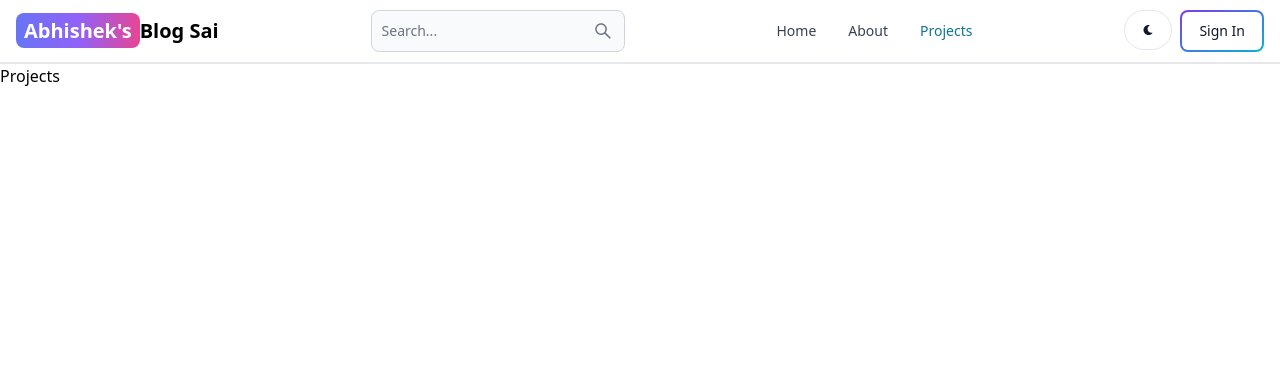
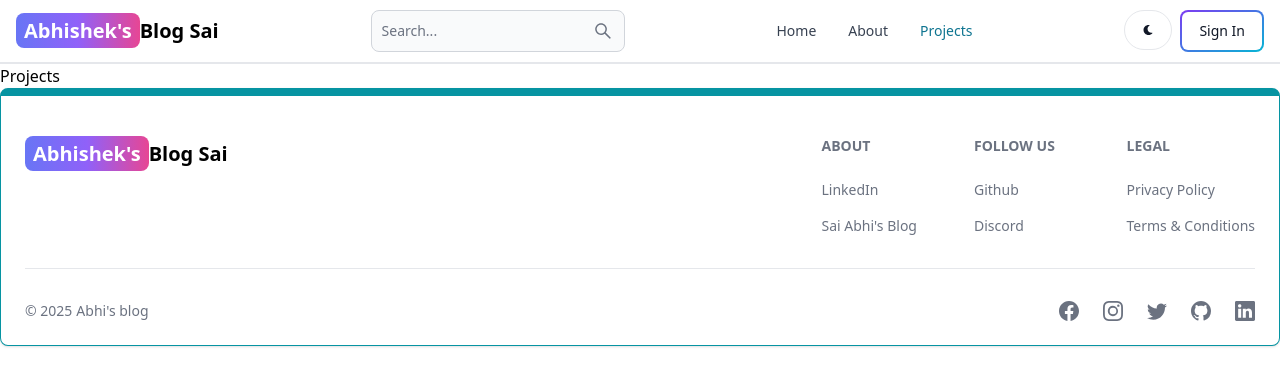
Before and after one commit to abhishekrithik/mern-blog, a React (Vite) app in the folder client/: page /projects in a window 1280 px wide. Shown: the top 386 px of the page. Built offline with nearby package versions, Linux system fonts and the light colour scheme.

Commit message:
create the footer component

```diff
--- a/client/src/App.jsx
+++ b/client/src/App.jsx
@@ -1,5 +1,6 @@
 import { BrowserRouter, Routes, Route } from 'react-router-dom'
 import Header from './components/Header'
+import Footer from './components/Footer'
 import Home from './pages/Home'
 import About from './pages/About'
 import Signin from './pages/Signin'
@@ -20,6 +21,7 @@
         <Route path="/projects" element={<Projects/>}/>
 
     </Routes>
+       <Footer/>
     </BrowserRouter>
 )
 }
--- /dev/null
+++ b/client/src/components/Footer.jsx
@@ -0,0 +1,86 @@
+import { Footer } from "flowbite-react";
+import { Link } from "react-router-dom";
+import { BsFacebook, BsInstagram, BsTwitter, BsGithub, BsLinkedin } from 'react-icons/bs';
+
+export default function FooterCom() {
+  return (
+    <Footer container className='border border-t-8 border-teal-500'>
+      <div className="w-full max-w-7xl mx-auto">
+        <div className="grid w-full justify-between sm:flex md:grid-cols-1">
+          <div className="mt-5">
+            <Link
+              to='/'
+              className='self-center whitespace-nowrap text-lg sm:text-xl font-semibold dark:text-white'
+            >
+              <span className='px-2 py-1 bg-gradient-to-r from-indigo-500 via-purple-500 to-pink-500 rounded-lg text-white'>
+                Abhishek's
+              </span>
+              Blog Sai
+            </Link>
+          </div>
+          <div className="grid grid-cols-2 gap-8 mt-4 sm:grid-cols-3 sm:gap-6">
+            {/* About */}
+            <div>
+              <Footer.Title title='About' />
+              <Footer.LinkGroup col>
+                <Footer.Link
+                  href="https://www.linkedin.com/in/abhishek-gnanasekar-888622211/"
+                  target='_blank'
+                  rel='noopener noreferrer'
+                >
+                  LinkedIn
+                </Footer.Link>
+                <Footer.Link
+                  href="/about"
+                  target='_blank'
+                  rel='noopener noreferrer'
+                >
+                  Sai Abhi's Blog
+                </Footer.Link>
+              </Footer.LinkGroup>
+            </div>
+            {/* Follow us */}
+            <div>
+              <Footer.Title title='Follow us' />
+              <Footer.LinkGroup col>
+                <Footer.Link
+                  href="https://github.com/abhishekrithik"
+                  target='_blank'
+                  rel='noopener noreferrer'
+                >
+                  Github
+                </Footer.Link>
+                <Footer.Link href="#">
+                  Discord
+                </Footer.Link>
+              </Footer.LinkGroup>
+            </div>
+            {/* Legal */}
+            <div>
+              <Footer.Title title='Legal' />
+              <Footer.LinkGroup col>
+                <Footer.Link href="#">Privacy Policy</Footer.Link>
+                <Footer.Link href="#">Terms & Conditions</Footer.Link>
+              </Footer.LinkGroup>
+            </div>
+          </div>
+        </div>
+        <Footer.Divider />
+        <div className="w-full sm:flex sm:items-center sm:justify-between">
+          <Footer.Copyright
+            href="#"
+            by="Abhi's blog"
+            year={new Date().getFullYear()}
+          />
+          <div className="flex gap-6 sm:mt-0 mt-4 sm:justify-center">
+            <Footer.Icon href="#" icon={BsFacebook} />
+            <Footer.Icon href="#" icon={BsInstagram} />
+            <Footer.Icon href="#" icon={BsTwitter} />
+            <Footer.Icon href="https://github.com/abhishekrithik" icon={BsGithub} />
+            <Footer.Icon href="https://www.linkedin.com/in/abhishek-gnanasekar-888622211/" icon={BsLinkedin} />
+          </div>
+        </div>
+      </div>
+    </Footer>
+  );
+}
```
